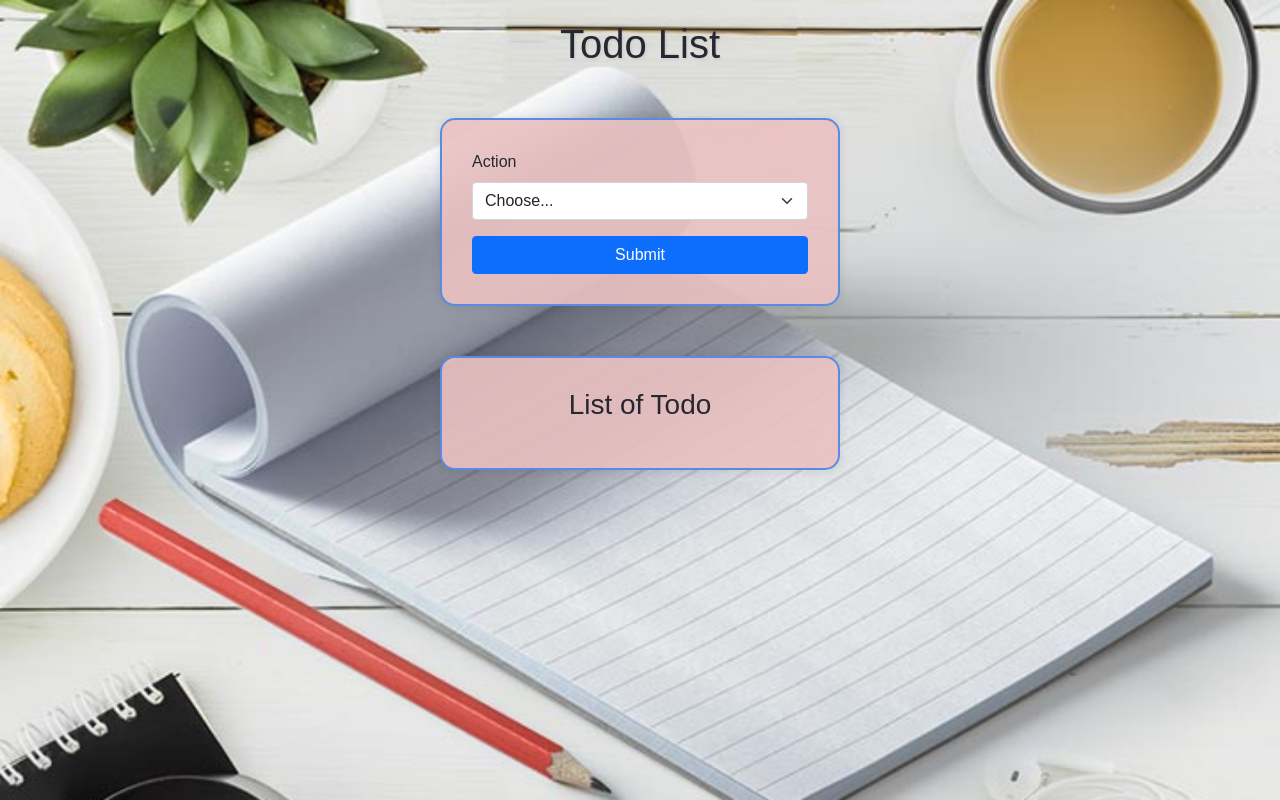
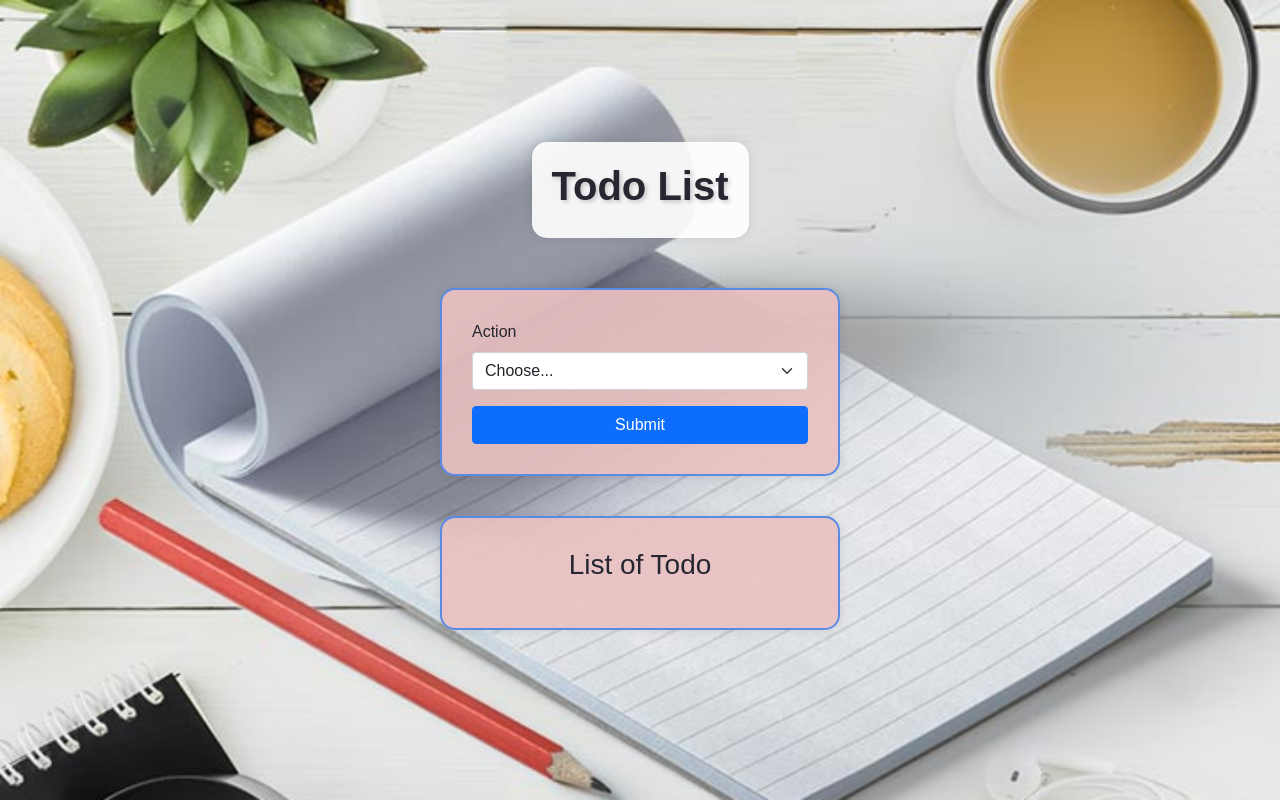
Before and after one commit to HariPad2005/To-do, a Flask app: page / in a window 1280 px wide. Run offline with Flask 3, Linux system fonts and the light colour scheme.

Commit message:
Changes made

```diff
--- a/templates/template.html
+++ b/templates/template.html
@@ -11,41 +11,41 @@
             background-repeat: no-repeat;
             font-family: 'Arial', sans-serif;
             color: #272732;
+            display: flex;
+            flex-direction: column;
+            align-items: center;
+            justify-content: center;
+            min-height: 100vh;
+        }
+        .container-title {
+            background-color: rgba(255, 255, 255, 0.9);
+            padding: 20px;
+            border-radius: 15px;
+            box-shadow: 0px 0px 10px rgba(0, 0, 0, 0.1);
+            margin-bottom: 30px;
         }
         h1 {
             text-align: center;
             color: #272732;
-            margin-top: 20px;
-            text-shadow: 1px 1px 3px rgba(0, 0, 0, 0.1);
+            text-shadow: 2px 2px 4px rgba(0, 0, 0, 0.2);
+            font-size: 2.5rem;
+            font-weight: bold;
         }
         h3 {
             text-align: center;
             color: #272732;
         }
-        #action_todo {
+        #action_todo, #result {
             width: 400px;
             border: 2px solid #5A8AE5;
             padding: 30px;
-            margin: 50px auto;
+            margin: 20px auto;
             background-color: rgba(234, 193, 193, 0.9);
             box-shadow: 0px 0px 10px rgba(0, 0, 0, 0.1);
             border-radius: 15px;
             transition: transform 0.3s ease-in-out;
         }
-        #action_todo:hover {
-            transform: scale(1.05);
-        }
-        #result {
-            width: 400px;
-            border: 2px solid #5A8AE5;
-            padding: 30px;
-            margin: 50px auto;
-            background-color: rgba(234, 193, 193, 0.9);
-            box-shadow: 0px 0px 10px rgba(0, 0, 0, 0.1);
-            border-radius: 15px;
-            transition: transform 0.3s ease-in-out;
-        }
-        #result:hover {
+        #action_todo:hover, #result:hover {
             transform: scale(1.05);
         }
         .question {
@@ -62,7 +62,9 @@
     </style>
 </head>
 <body>
-    <h1>Todo List</h1>
+    <div class="container-title">
+        <h1>Todo List</h1>
+    </div>
     <div id="action_todo">
         <form id="todoForm" action="/submit" method="post">
             <div class="mb-3">
--- a/to_do.txt
+++ b/to_do.txt
@@ -1 +1,2 @@
-1-Study
+1-Assignment
+2-Sleep
```
